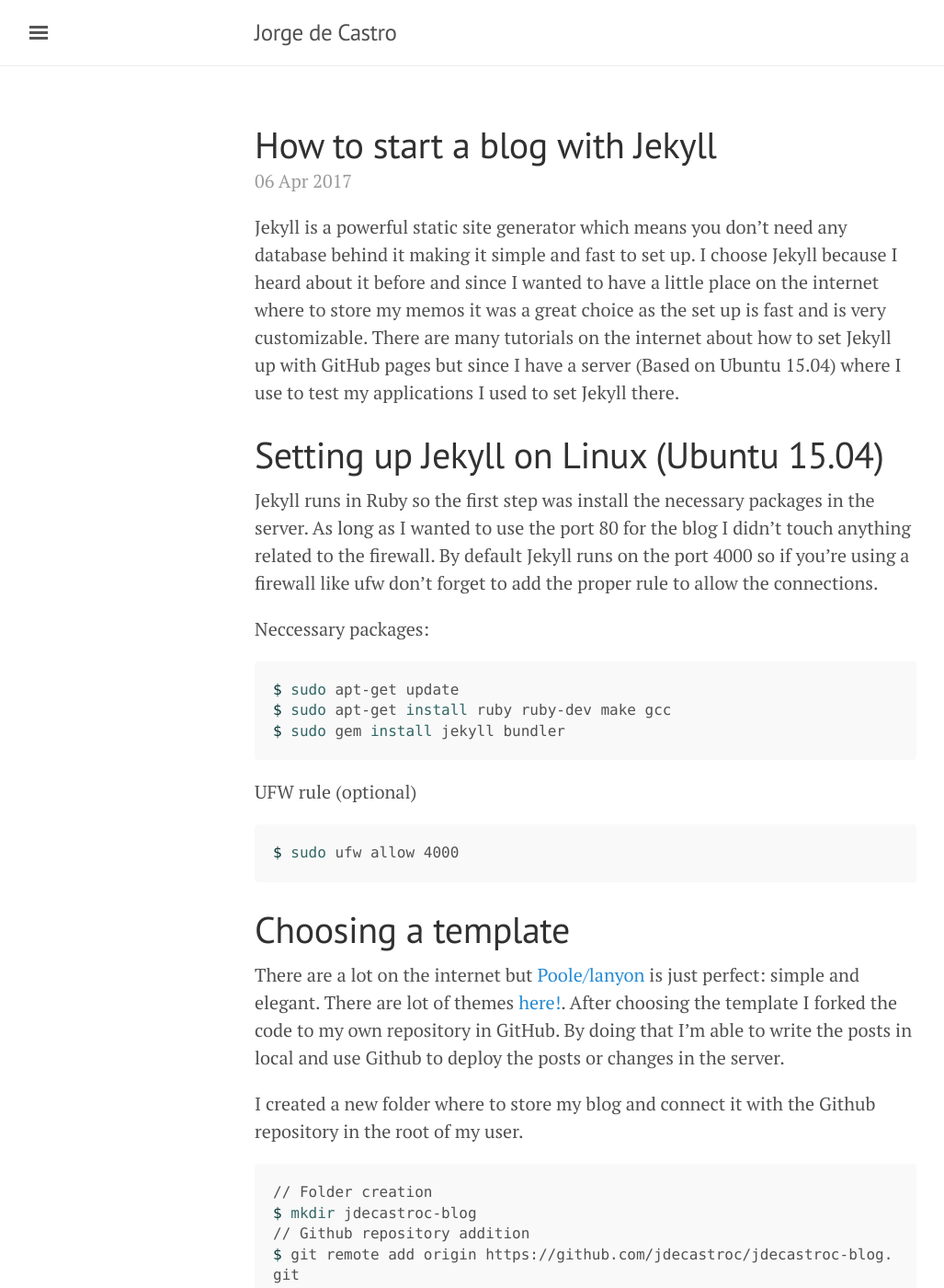
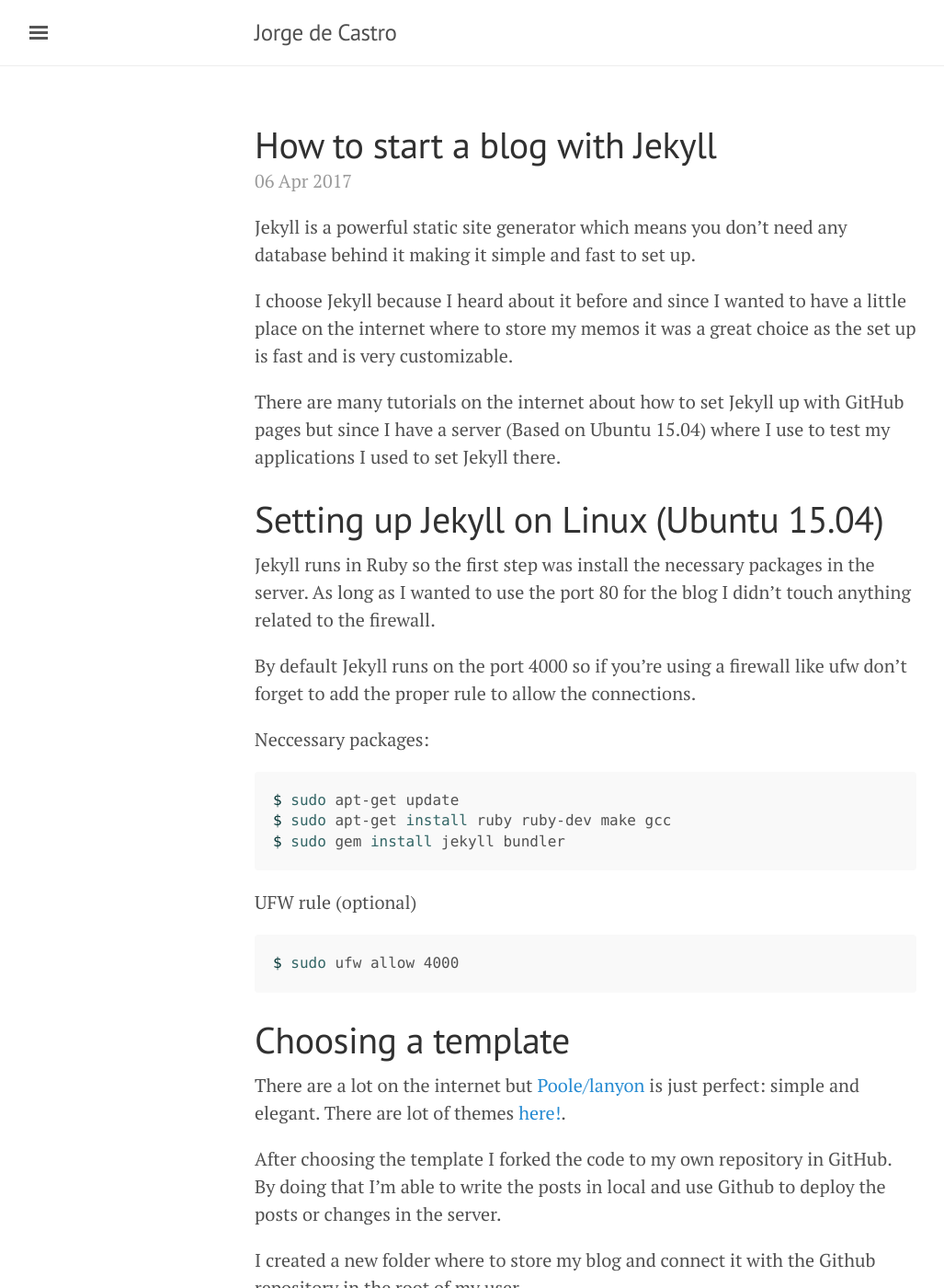
Before and after one commit to jdecastroc/jdecastroc-blog, a Jekyll site: the page built from _posts/2017-04-06-create-jekyll-blog.md, in a window 1280 px wide and 1400 px high. Shown: the whole window at 92% size, without its empty margins (3-1030 px from the left). Built offline with Jekyll 4.4.1, drawn with Linux system fonts in a browser that asks for light colours; nearby versions of some CDN libraries; comment, search, counter and statistics services are not loaded; some of the changed text lies outside the part shown.

````diff
--- a/_posts/2017-04-06-create-jekyll-blog.md
+++ b/_posts/2017-04-06-create-jekyll-blog.md
@@ -9,12 +9,16 @@ tags: [webdev, jekyll, blog]
 ---
 
 Jekyll is a powerful static site generator which means you don't need any database behind it making it simple and fast to set up.
+
 I choose Jekyll because I heard about it before and since I wanted to have a little place on the internet where to store my memos it was a great choice as the set up is fast and is very customizable.
+
 There are many tutorials on the internet about how to set Jekyll up with GitHub pages but since I have a server (Based on Ubuntu 15.04) where I use to test my applications I used to set Jekyll there.
 
 # Setting up Jekyll on Linux (Ubuntu 15.04)
 
-Jekyll runs in Ruby so the first step was install the necessary packages in the server. As long as I wanted to use the port 80 for the blog I didn't touch anything related to the firewall. By default Jekyll runs on the port 4000 so if you're using a firewall like ufw don't forget to add the proper rule to allow the connections.
+Jekyll runs in Ruby so the first step was install the necessary packages in the server. As long as I wanted to use the port 80 for the blog I didn't touch anything related to the firewall.
+
+By default Jekyll runs on the port 4000 so if you're using a firewall like ufw don't forget to add the proper rule to allow the connections.
 
 Neccessary packages:
 ```sh
@@ -29,6 +33,7 @@ $ sudo ufw allow 4000
 ```
 # Choosing a template
 There are a lot on the internet but [Poole/lanyon](https://github.com/poole/lanyon) is just perfect: simple and elegant. There are lot of themes [here!](http://jekyllthemes.org/).
+
 After choosing the template I forked the code to my own repository in GitHub. By doing that I'm able to write the posts in local and use Github to deploy the posts or changes in the server.
 
 I created a new folder where to store my blog and connect it with the Github repository in the root of my user.
@@ -61,8 +66,9 @@ gems:
 
 ```js
 //_includes/disqus.html
-
-\{\% if page.comments \%\}
+{% raw %}
+{% if page.comments %}
+{% endraw %}
 <div id="disqus_thread"></div>
     <script type="text/javascript">
         /* * * CONFIGURATION VARIABLES: EDIT BEFORE PASTING INTO YOUR WEBPAGE * * */
@@ -79,12 +85,16 @@ gems:
     </script>
     <noscript>Please enable JavaScript to view the <a href="http://disqus.com/?ref_noscript">comments powered by Disqus.</a></noscript>
     <a href="http://disqus.com" class="dsq-brlink">comments powered by <span class="logo-disqus">Disqus</span></a>
-\{\% endif \%\}
+{% raw %}
+{% endif %}
+{% endraw %}
 ```
 - Adding Goolge analytics in all the pages. In order to accomplish this I put the provided google analytics script code into a new file located in *_include/analytics.html* and called that file by using the following code at the end of *_layouts/default.html*.
 
-```sh
-\{\% include analytics.html \%\}
+```js
+{% raw %}
+{% include analytics.html %}
+{% endraw %}
 ```
 
 - Creating a Gravattar account and adding the avatar to the sidebar by modification the *_config.yml* description
--- a/tag.html
+++ b/tag.html
@@ -37,7 +37,7 @@ Here we generate all the tags.
 <div class="posts">
 <p>
 {% for tag in tags %}
-<a href="#{{ tag | slugify }}"> {{ tag }} </a> &nbsp;&nbsp;
+<a href="#{{ tag | slugify }}"><i class="fa fa-tag" aria-hidden="true"></i>{{ tag }}</a> &nbsp;&nbsp;
 {% endfor %}
 
 {% for tag in tags %}
@@ -52,7 +52,7 @@ Here we generate all the tags.
         <small>{{ post.date | date_to_string }}</small>
       </a>
       {% for tag in post.tags %}
-      <a href="/tag/#{{ tag | slugify }}">{{ tag }}</a>
+      <a class="tag" href="/tag/#{{ tag | slugify }}"><i class="fa fa-tag" aria-hidden="true"></i>{{ tag }}</a>
       {% endfor %}
     </h3>
   </li>
````
Also changed, not shown: _resources/style.css (added, +26 -0 lines).
